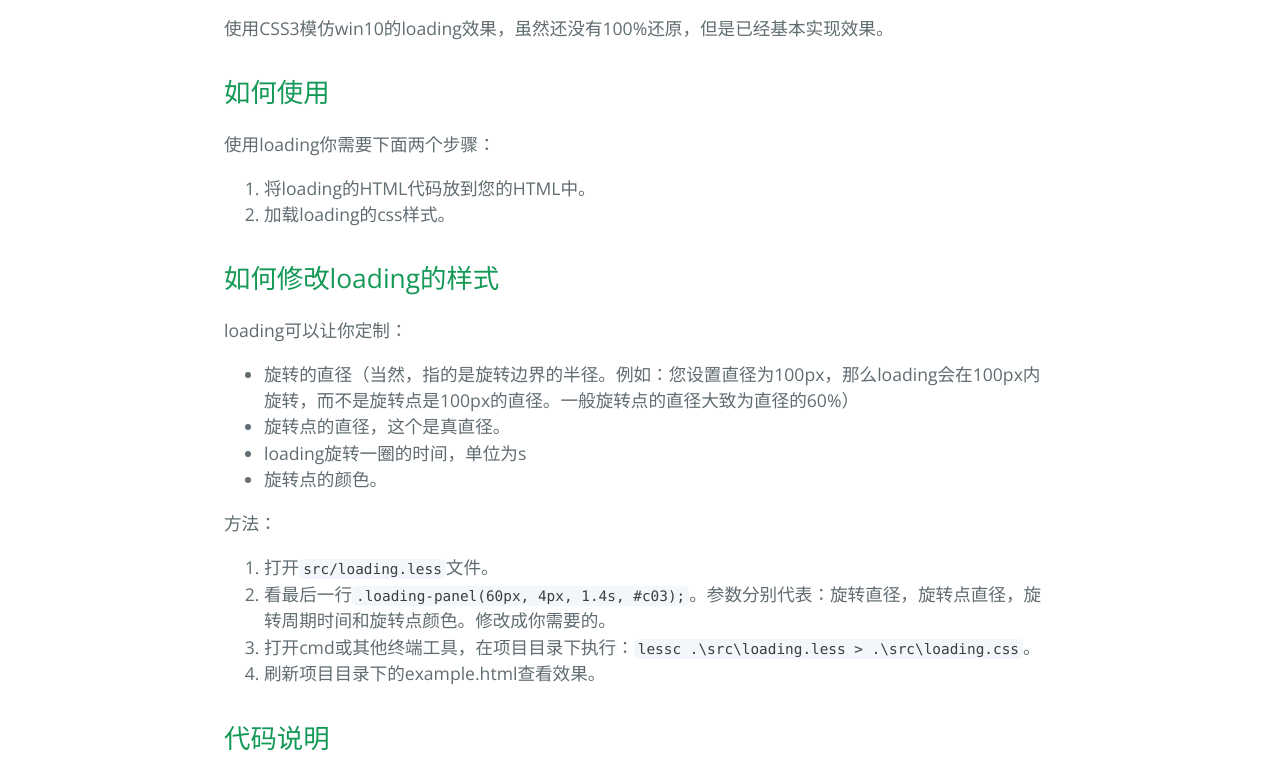
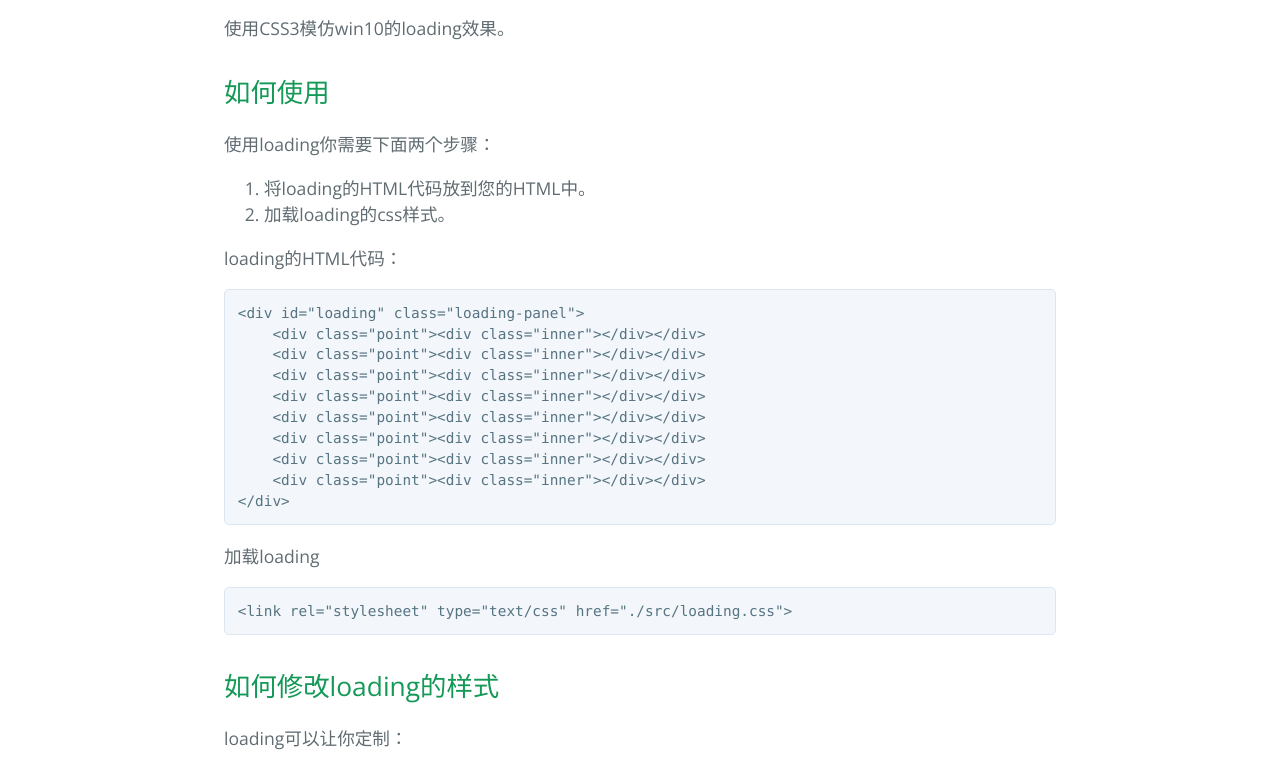
Before and after one commit to echoloyuk/loading, a plain HTML site: page index.html in a window 1280 px wide. Shown: the part 470-1236 px from the top of the page. Drawn offline with nearby package versions, Linux system fonts and the light colour scheme.

```diff
--- a/index.html
+++ b/index.html
@@ -22,7 +22,7 @@
       <h1>
 <a id="关于loading" class="anchor" href="#%E5%85%B3%E4%BA%8Eloading" aria-hidden="true"><span aria-hidden="true" class="octicon octicon-link"></span></a>关于loading</h1>
 
-<p>使用CSS3模仿win10的loading效果，虽然还没有100%还原，但是已经基本实现效果。</p>
+<p>使用CSS3模仿win10的loading效果。</p>
 
 <h2>
 <a id="如何使用" class="anchor" href="#%E5%A6%82%E4%BD%95%E4%BD%BF%E7%94%A8" aria-hidden="true"><span aria-hidden="true" class="octicon octicon-link"></span></a>如何使用</h2>
@@ -33,6 +33,25 @@
 <li>将loading的HTML代码放到您的HTML中。</li>
 <li>加载loading的css样式。</li>
 </ol>
+
+<p>loading的HTML代码：</p>
+
+<pre><code>&lt;div id="loading" class="loading-panel"&gt;
+    &lt;div class="point"&gt;&lt;div class="inner"&gt;&lt;/div&gt;&lt;/div&gt;
+    &lt;div class="point"&gt;&lt;div class="inner"&gt;&lt;/div&gt;&lt;/div&gt;
+    &lt;div class="point"&gt;&lt;div class="inner"&gt;&lt;/div&gt;&lt;/div&gt;
+    &lt;div class="point"&gt;&lt;div class="inner"&gt;&lt;/div&gt;&lt;/div&gt;
+    &lt;div class="point"&gt;&lt;div class="inner"&gt;&lt;/div&gt;&lt;/div&gt;
+    &lt;div class="point"&gt;&lt;div class="inner"&gt;&lt;/div&gt;&lt;/div&gt;
+    &lt;div class="point"&gt;&lt;div class="inner"&gt;&lt;/div&gt;&lt;/div&gt;
+    &lt;div class="point"&gt;&lt;div class="inner"&gt;&lt;/div&gt;&lt;/div&gt;
+&lt;/div&gt;
+</code></pre>
+
+<p>加载loading</p>
+
+<pre><code>&lt;link rel="stylesheet" type="text/css" href="./src/loading.css"&gt;
+</code></pre>
 
 <h2>
 <a id="如何修改loading的样式" class="anchor" href="#%E5%A6%82%E4%BD%95%E4%BF%AE%E6%94%B9loading%E7%9A%84%E6%A0%B7%E5%BC%8F" aria-hidden="true"><span aria-hidden="true" class="octicon octicon-link"></span></a>如何修改loading的样式</h2>
```
Also changed, not shown: params.json (+1 -1 lines).
